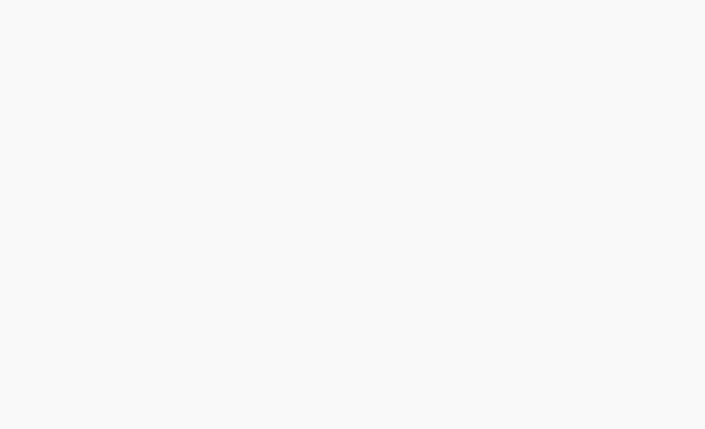
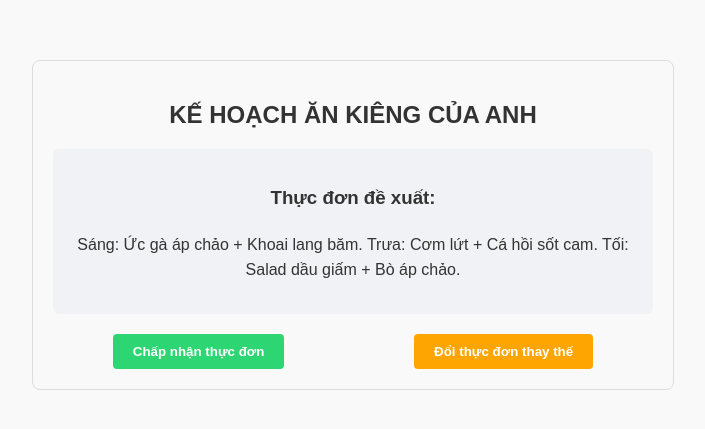
Before and after one commit to TrieuNguyen1704/AI-Diet-Consultant, a Vue app in the folder frontend/: page /diet-plan in a window 1280 px wide. Shown: the part 183-612 px from the top of the page, without its empty margins (287-992 px from the left). Built offline with nearby package versions, Linux system fonts and the light colour scheme.

Commit message:
DietPlan View

```diff
--- a/frontend/src/views/DietPlanView.vue
+++ b/frontend/src/views/DietPlanView.vue
@@ -1,12 +1,39 @@
 <template>
-  <div>
+  <div class="diet-container">
+    <h2>KẾ HOẠCH ĂN KIÊNG CỦA ANH</h2>
+
+    <div class="plan-card">
+      <h3>Thực đơn đề xuất:</h3>
+      <p class="plan-content">{{ currentPlan }}</p>
     </div>
+
+    <div class="actions">
+      <button @click="handleAccept" class="btn-accept">Chấp nhận thực đơn</button>
+      <button @click="handleGetAlternative" class="btn-alt">Đổi thực đơn thay thế</button>
+    </div>
+  </div>
 </template>
 
 <script setup>
-// Viết logic API ở đây
+import { ref } from 'vue'
+
+const currentPlan = ref('Sáng: Ức gà áp chảo + Khoai lang băm. Trưa: Cơm lứt + Cá hồi sốt cam. Tối: Salad dầu giấm + Bò áp chảo.')
+
+const handleAccept = () => {
+  alert('Đã chấp nhận thực đơn! Hệ thống sẽ lưu vào hồ sơ của anh.')
+}
+
+const handleGetAlternative = () => {
+  currentPlan.value = 'Thực đơn thay thế: Sáng: Bánh mì đen + Trứng ốp la. Trưa: Bún gạo lứt thịt heo nạc. Tối: Canh bí đao nấu mọc + 1 quả táo.'
+  alert('Đã đổi sang thực đơn thay thế theo luồng C&C View!')
+}
 </script>
 
 <style scoped>
-/* Viết CSS ở đây */
+.diet-container { max-width: 600px; margin: 50px auto; padding: 20px; border: 1px solid #ddd; border-radius: 8px; text-align: center; }
+.plan-card { background: #f1f2f6; padding: 15px; border-radius: 6px; margin: 20px 0; font-size: 16px; line-height: 1.6; }
+.actions { display: flex; justify-content: space-around; gap: 10px; }
+button { padding: 10px 20px; border: none; border-radius: 4px; cursor: pointer; font-weight: bold; }
+.btn-accept { background-color: #2ed573; color: white; }
+.btn-alt { background-color: #ffa502; color: white; }
 </style>
```
